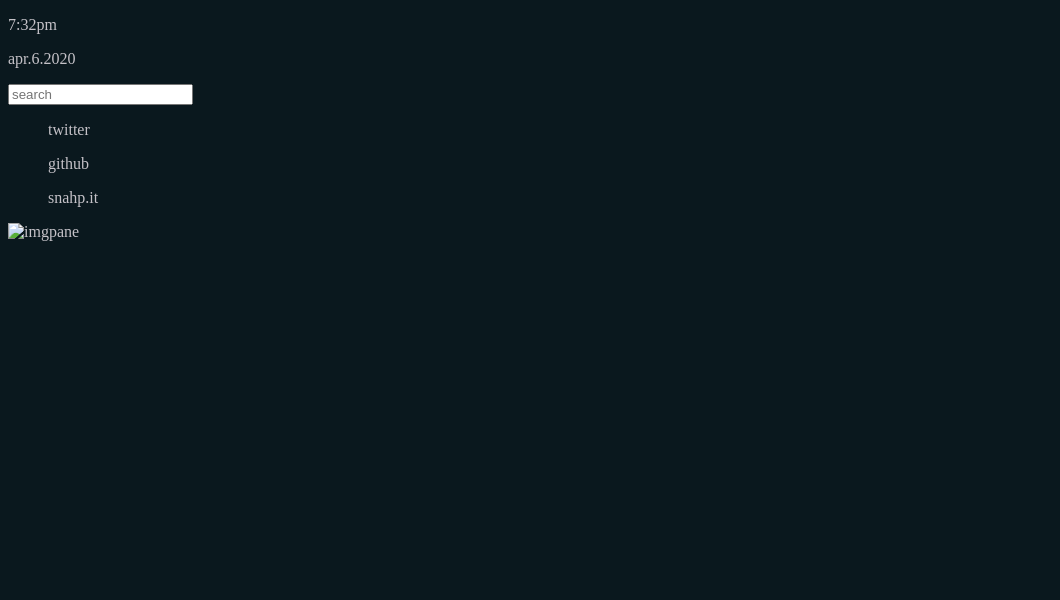
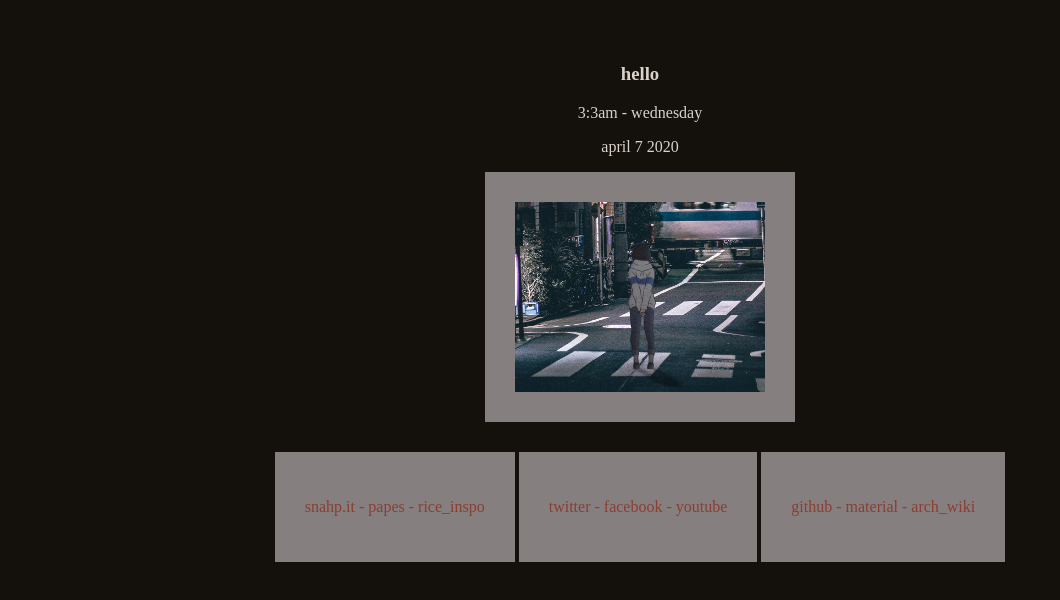
Before and after one commit to gfriesen98/gfriesen98.github.io, a website: page index.html in a window 1280 px wide. Shown: the whole page, without its empty margins (0-1060 px from the left). Drawn offline with Linux system fonts and the light colour scheme.

Commit message:
Updated styles

```diff
--- a/index.html
+++ b/index.html
@@ -5,48 +5,46 @@
   <meta name="viewport" content="width=device-width, initial-scale=1.0">
   <meta http-equiv="X-UA-Compatible" content="ie=edge">
   <link rel="stylesheet" href="styles.css">
+
   <title>Document</title>
 </head>
 <body>
 
-  <div class="container">
-    <div id="window">
-      <p id="time">7:32pm</p>
-      <p id="date">apr.6.2020</p>
-      <div class="left-side">
-        <form id="form" action="https://google.com/search?" method="get">
-          <div class="form-group">
-            <input type="text" class="form-control" name="q" require="" placeholder="search">
-          </div>
-          <img style="width: 250px; float: center; right: 32%;  top:-30px; position: absolute;" src="">
-          <div id="links">
+  <h3>hello</h3>
 
-            <ul>
-              <li>
-                <a href="https://www.twitter.com">twitter</a>
-              </li>
-            </ul>
-
-            <ul>
-              <li>
-                <a href="https://github.com/gfriesen98">github</a>
-              </li>
-            </ul>
-
-            <ul>
-              <li>
-                <a href="https://forum.snahp.it">snahp.it</a>
-              </li>
-            </ul>
-
-          </div>
-        </form>
-      </div>
-      <div id="image-pane">
-        <img src="img" alt="imgpane">
-      </div>
-    </div>
+  <div id="time-block">
+    <p id="time"></p>
+    <p id="date"></p>
   </div>
 
+  <div class="imagebox">
+    <img src="darknight_crop.jpg" alt="cropped">
+  </div>
+
+  <div class="container-res">
+    <p>
+      <a href="https://forum.snahp.it">snahp.it - </a>
+      <a href="https://board.4chan.org/w/.">papes - </a>
+      <a href="https://www.reddit.com/r/unixporn">rice_inspo</a>
+    </p>
+  </div>
+
+  <div class="container-soc">
+    <p>
+      <a href="https://twitter.com">twitter - </a>
+      <a href="https://facebook.com">facebook - </a>
+      <a href="https://youtube.com">youtube</a>
+    </p>
+  </div>
+
+  <div class="container-other">
+    <p>
+      <a href="https://github.com/gfriesen98">github - </a>
+      <a href="https://material-ui.com/components/material-icons/">material - </a>
+      <a href="https://wiki.archlinux.com">arch_wiki</a>
+    </p>
+  </div>
+
+  <script src="js/timedate.js"></script>
 </body>
 </html>
--- /dev/null
+++ b/js/timedate.js
@@ -0,0 +1,21 @@
+var time,today,doweek,date,currentHour,timeElement,dataElement,dayElement;
+var mS = ['january', 'febuary', 'march', 'april', 'may', 'june', 'july', 'august', 'september', 'october', 'november', 'december'];
+var dow = ['monday', 'tuesday', 'wednesday', 'thursday', 'friday', 'saturday', 'sunday'];
+
+today = new Date();
+date = mS[today.getMonth()]+' '+today.getDate() +' '+ today.getFullYear();
+currentHour = today.getHours();
+doweek = dow[today.getDay()]
+
+if(currentHour > 12){
+	currentHour -= 12;
+	time = currentHour + ":" + (today.getMinutes()<10?'0':'') + today.getMinutes() + "pm";
+}else{
+	time = today.getHours() + ":" + today.getMinutes() + "am";
+}
+
+dataElement = document.getElementById("date");
+dataElement.innerHTML = date;
+
+timeElement = document.getElementById("time");
+timeElement.innerHTML = time + " - " + doweek;
--- a/styles/colors.scss
+++ b/styles/colors.scss
@@ -1,26 +1,26 @@
 // SCSS Variables
 // Generated by 'wal'
-$wallpaper: "/home/garett/Pictures/darknight.jpg";
+$wallpaper: "/home/garett/Pictures/cora.jpg";
 
 // Special
-$background: #0A181E;
-$foreground: #c5c2c8;
-$cursor: #c5c2c8;
+$background: #14110d;
+$foreground: #dad1c9;
+$cursor: #dad1c9;
 
 // Colors
-$color0: #0A181E;
-$color1: #244C63;
-$color2: #4B5054;
-$color3: #595C64;
-$color4: #6D6B6F;
-$color5: #8C757E;
-$color6: #6C728B;
-$color7: #c5c2c8;
-$color8: #89878c;
-$color9: #244C63;
-$color10: #4B5054;
-$color11: #595C64;
-$color12: #6D6B6F;
-$color13: #8C757E;
-$color14: #6C728B;
-$color15: #c5c2c8;
+$color0: #14110d;
+$color1: #8B3E32;
+$color2: #8C745F;
+$color3: #A28B73;
+$color4: #C39C7A;
+$color5: #867F80;
+$color6: #B3A191;
+$color7: #dad1c9;
+$color8: #98928c;
+$color9: #8B3E32;
+$color10: #8C745F;
+$color11: #A28B73;
+$color12: #C39C7A;
+$color13: #867F80;
+$color14: #B3A191;
+$color15: #dad1c9;
--- a/styles/sass.scss
+++ b/styles/sass.scss
@@ -12,16 +12,52 @@ html{
   color: $foreground;
 }
 
-button{
-  background-color: none;
-  color: none;
+body{
+  text-align: center;
+}
+
+h3{
+  margin-top: 5%;
+}
+
+img{
+  width: 250px;
+  background-color: $color5;
+  display: inline-block;
+  border: 0px solid $cursor;
+  padding: 30px;
+  margin-bottom: 2%;
+  margin-top: 0;
 }
 
 a{
+  color: $color1;
   text-decoration: none;
-  color: $foreground;
 }
 
-ul{
-  list-style-type: none;
+.container-res{
+  background-color: $color5;
+  display: inline-block;
+  border: 0px solid $cursor;
+  padding: 30px;
+  margin-bottom: 20%;
+  text-align: left;
 }
+
+.container-soc{
+  background-color: $color5;
+  display: inline-block;
+  border: 0px solid $cursor;
+  padding: 30px;
+  margin-bottom: 20%;
+  text-align: left;
+}
+
+.container-other{
+  background-color: $color5;
+  display: inline-block;
+  border: 0px solid $cursor;
+  padding: 30px;
+  margin-bottom: 20%;
+  text-align: left;
+}
```
Also changed, not shown: darknight_crop.jpg (added), styles.css, 1 other file.
